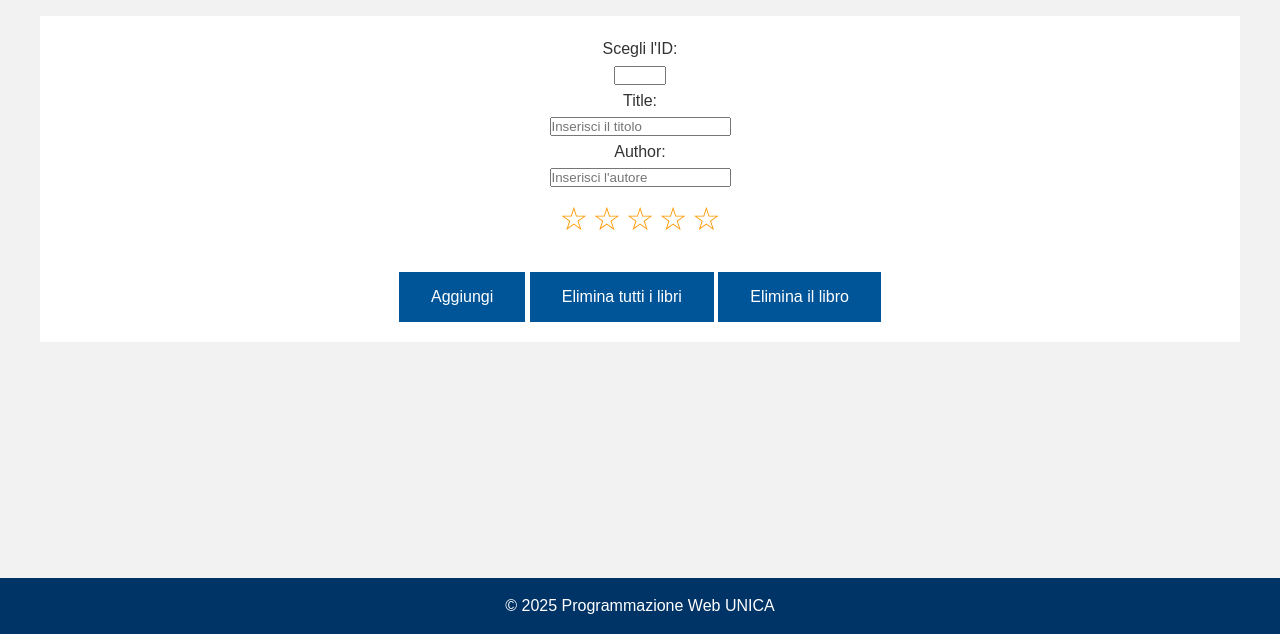
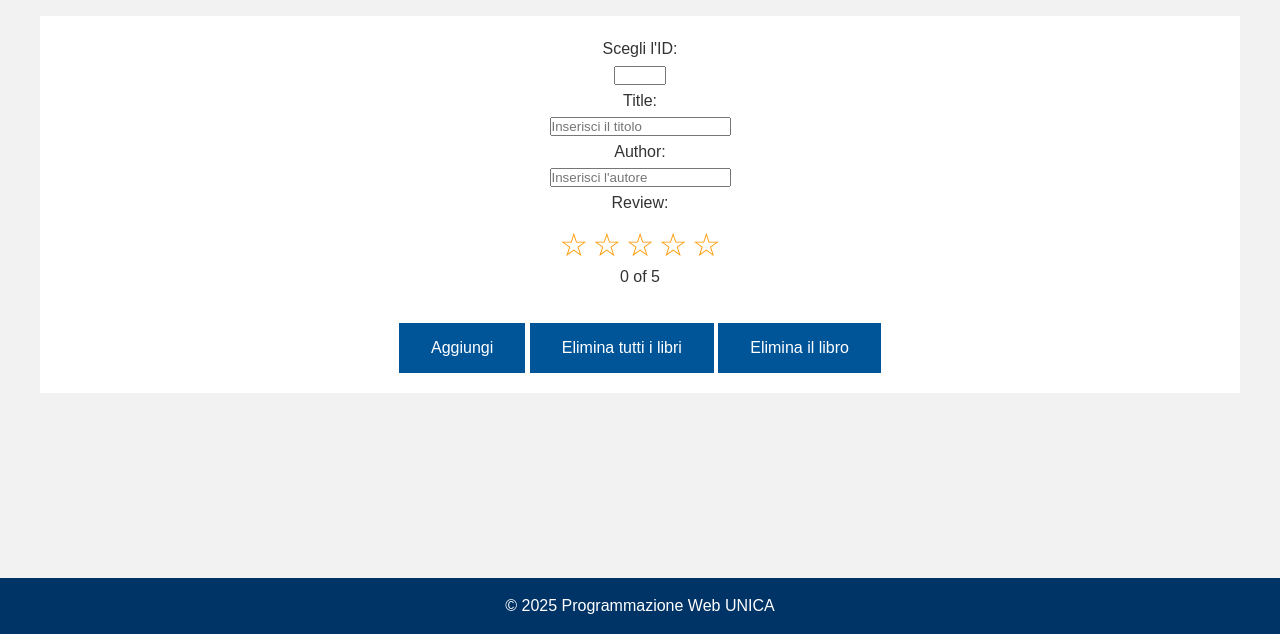
Before and after one commit to xxAllorixx/PythonProject2, a FastAPI app: page /edit_list in a window 1280 px wide. Shown: the part 166-800 px from the top of the page. Run offline with FastAPI, Linux system fonts and the light colour scheme.

Commit message:
Initial commit

```diff
--- a/app/templates/edit.html
+++ b/app/templates/edit.html
@@ -8,16 +8,18 @@
   <input type="text" id="title" name="title" placeholder="Inserisci il titolo" required><br>
   <label for="author">Author:</label><br>
   <input type="text" id="author" name="author" placeholder="Inserisci l'autore" required><br>
-  <!--<label for="review">Review:</label><br>
+  <!--
   <input type="number" id="review" name="review" min="1" max="5"><br><br>-->
-
+  <label for="review">Review:</label><br>
   <div class="star-rating">
     <button class="star">&#9734</button>
     <button class="star">&#9734</button>
     <button class="star">&#9734</button>
     <button class="star">&#9734</button>
     <button class="star">&#9734</button>
+    <p class="current_rating">0 of 5</p>
   </div>
+  <input type="hidden" name="review" id="review" required>
 
   <!-- Messaggio di feedback -->
   <div style="min-height: 1.5em;">
@@ -30,7 +32,7 @@
     {% endif %}
   </div>
 
-  <button type="submit" formaction="/add_book"  formmethod="post">Aggiungi</button>
+  <button type="submit" formaction="/add_book"  formmethod="post" id="addbook">Aggiungi</button>
   <button type="submit" formaction="/delete_all_books"  formmethod="post" onclick="return confirm('Sei sicuro di voler eliminare tutti i libri?');" formnovalidate>Elimina tutti i libri</button>
   <button type="submit" formaction="/delete_a_book"  formmethod="post" onclick="return del_lib()" formnovalidate>Elimina il libro</button>
 </form>
@@ -46,10 +48,12 @@
   }
 
   const stars = document.querySelectorAll('.star');
-
+  let current_rating = document.querySelector('.current_rating');
   stars.forEach((star, i) => {
     star.onclick = function () {
       let current_star = i + 1;
+      current_rating.innerText = `${current_star} of 5`;
+      document.getElementById('review').value = current_star;
 
       stars.forEach((star, j) => {
         if (current_star >= j+1) {
@@ -61,6 +65,13 @@
       });
     }
   });
+  document.querySelector("form").addEventListener("submit", function(event) {
+    const reviewValue = document.getElementById("review").value;
+    if (!reviewValue) {
+      alert("Seleziona una valutazione con le stelle.");
+      event.preventDefault();  // Blocca l'invio
+    }
+  });
 
 </script>
 
```
